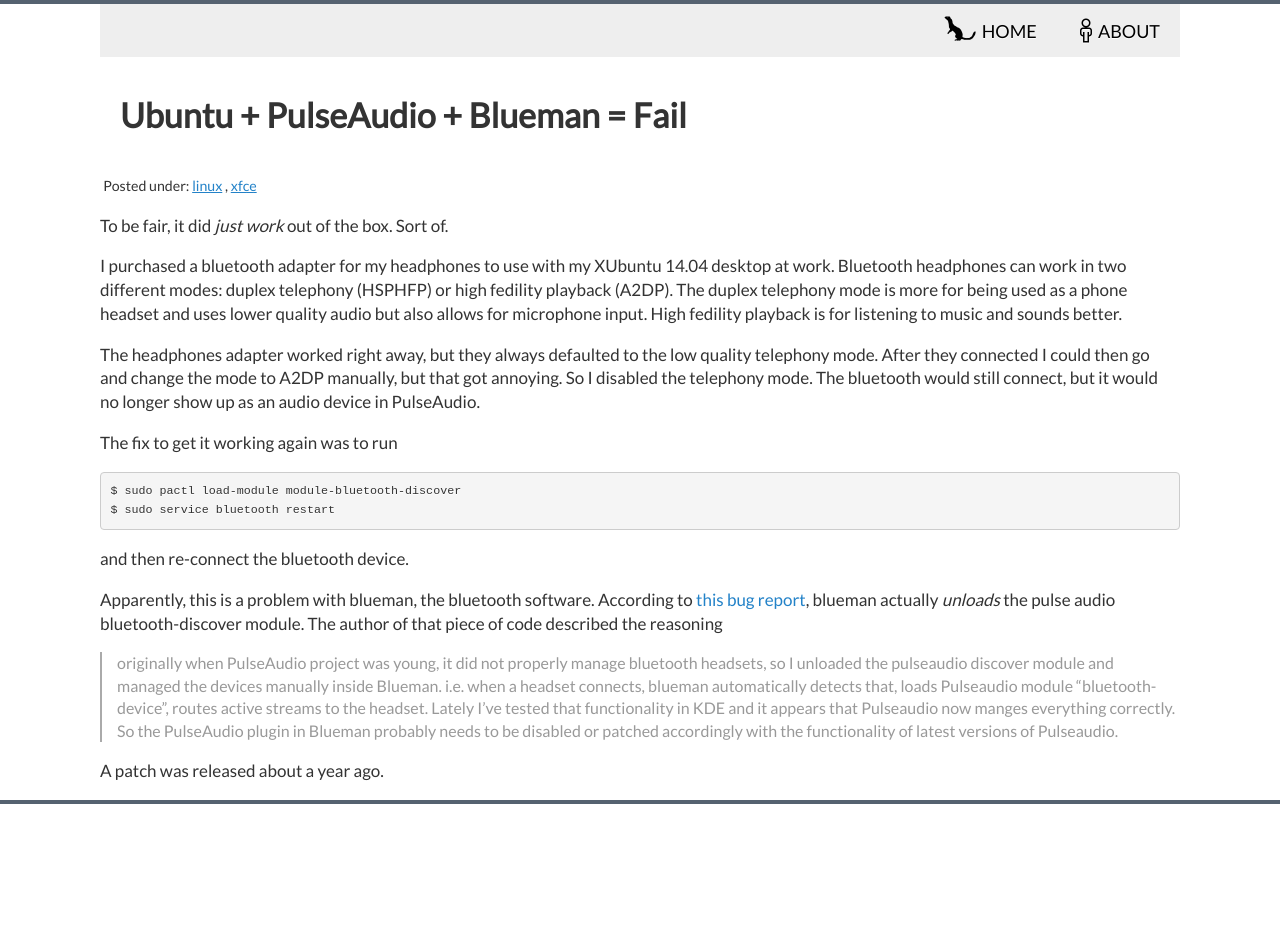
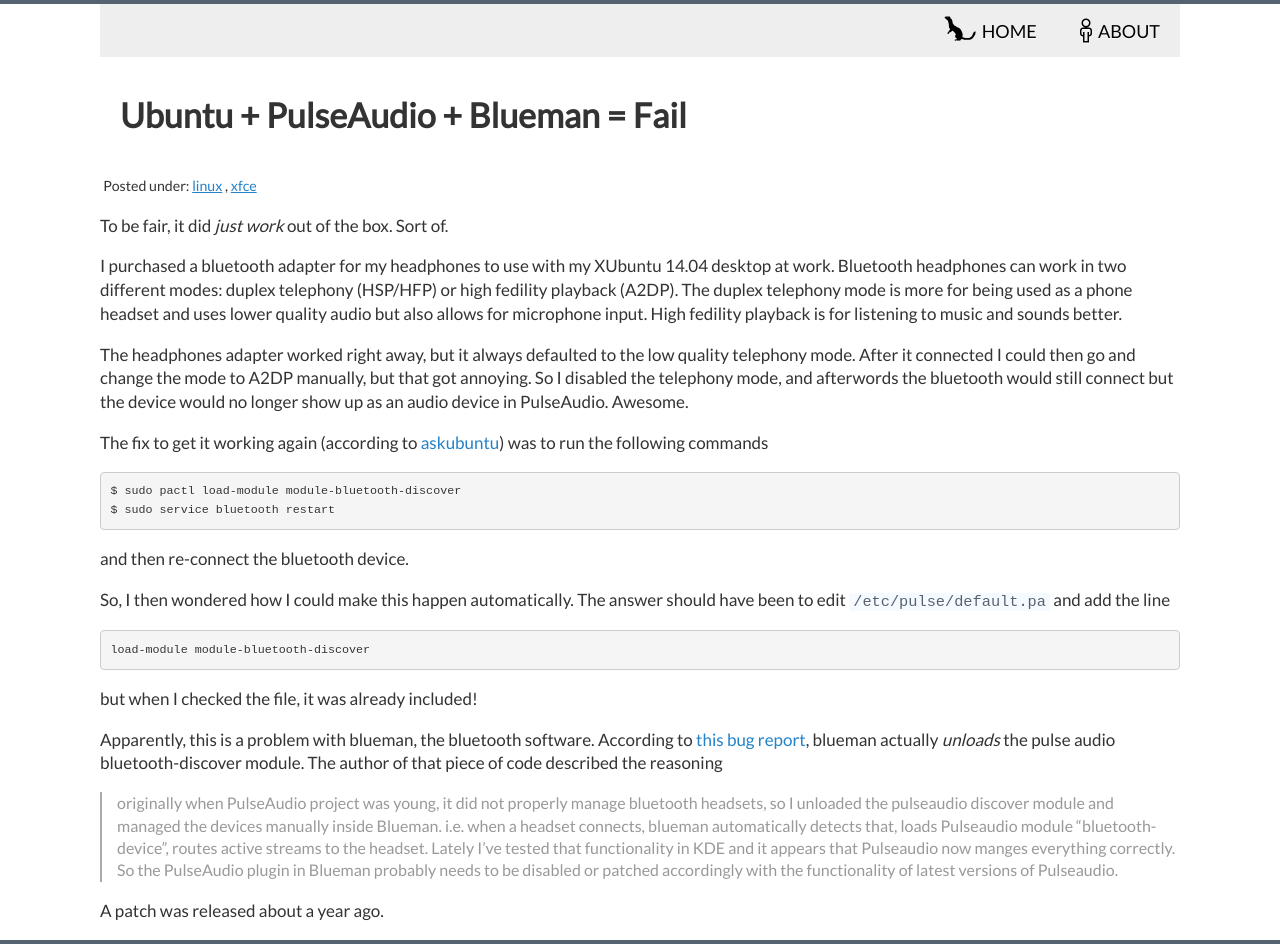
Before and after one commit to mrdanbrooks/mrdanbrooks.github.io, a Jekyll site: the page built from drafts/2015-09-16-ubuntu-pulseaudio-bluetooth.md, in a window 1280 px wide. Built offline with Jekyll 4.4.1, drawn with Linux system fonts in a browser that asks for light colours; Markdown is read by kramdown in place of the engine named in the settings; before the commit the page ends 900 px from its top, so only the background shows below that.

Commit message:
updates pulse audio article

````diff
--- a/drafts/2015-09-16-ubuntu-pulseaudio-bluetooth.md
+++ b/drafts/2015-09-16-ubuntu-pulseaudio-bluetooth.md
@@ -14,16 +14,16 @@
 Sort of.
 
 I purchased a bluetooth adapter for my headphones to use with my XUbuntu 14.04 desktop at work.
-Bluetooth headphones can work in two different modes: duplex telephony (HSPHFP) or high fedility playback (A2DP).
+Bluetooth headphones can work in two different modes: duplex telephony (HSP/HFP) or high fedility playback (A2DP).
 The duplex telephony mode is more for being used as a phone headset and uses lower quality audio but also allows for microphone input.
 High fedility playback is for listening to music and sounds better.
 
-The headphones adapter worked right away, but they always defaulted to the low quality telephony mode.
-After they connected I could then go and change the mode to A2DP manually, but that got annoying.
-So I disabled the telephony mode.
-The bluetooth would still connect, but it would no longer show up as an audio device in PulseAudio.
+The headphones adapter worked right away, but it always defaulted to the low quality telephony mode.
+After it connected I could then go and change the mode to A2DP manually, but that got annoying.
+So I disabled the telephony mode, and afterwords the bluetooth would still connect but the device would no longer show up as an audio device in PulseAudio.
+Awesome.
 
-The fix to get it working again was to run
+The fix to get it working again (according to [askubuntu](http://askubuntu.com/q/366032)) was to run the following commands
 
 ```
 $ sudo pactl load-module module-bluetooth-discover
@@ -31,6 +31,16 @@
 ```
 
 and then re-connect the bluetooth device.
+
+So, I then wondered how I could make this happen automatically.
+The answer should have been to edit ``/etc/pulse/default.pa`` and add the line
+
+```
+load-module module-bluetooth-discover
+```
+
+but when I checked the file, it was already included!
+
 
 Apparently, this is a problem with blueman, the bluetooth software.
 According to [this bug report](https://github.com/blueman-project/blueman/issues/64), blueman actually _unloads_ the pulse audio bluetooth-discover module.
````
